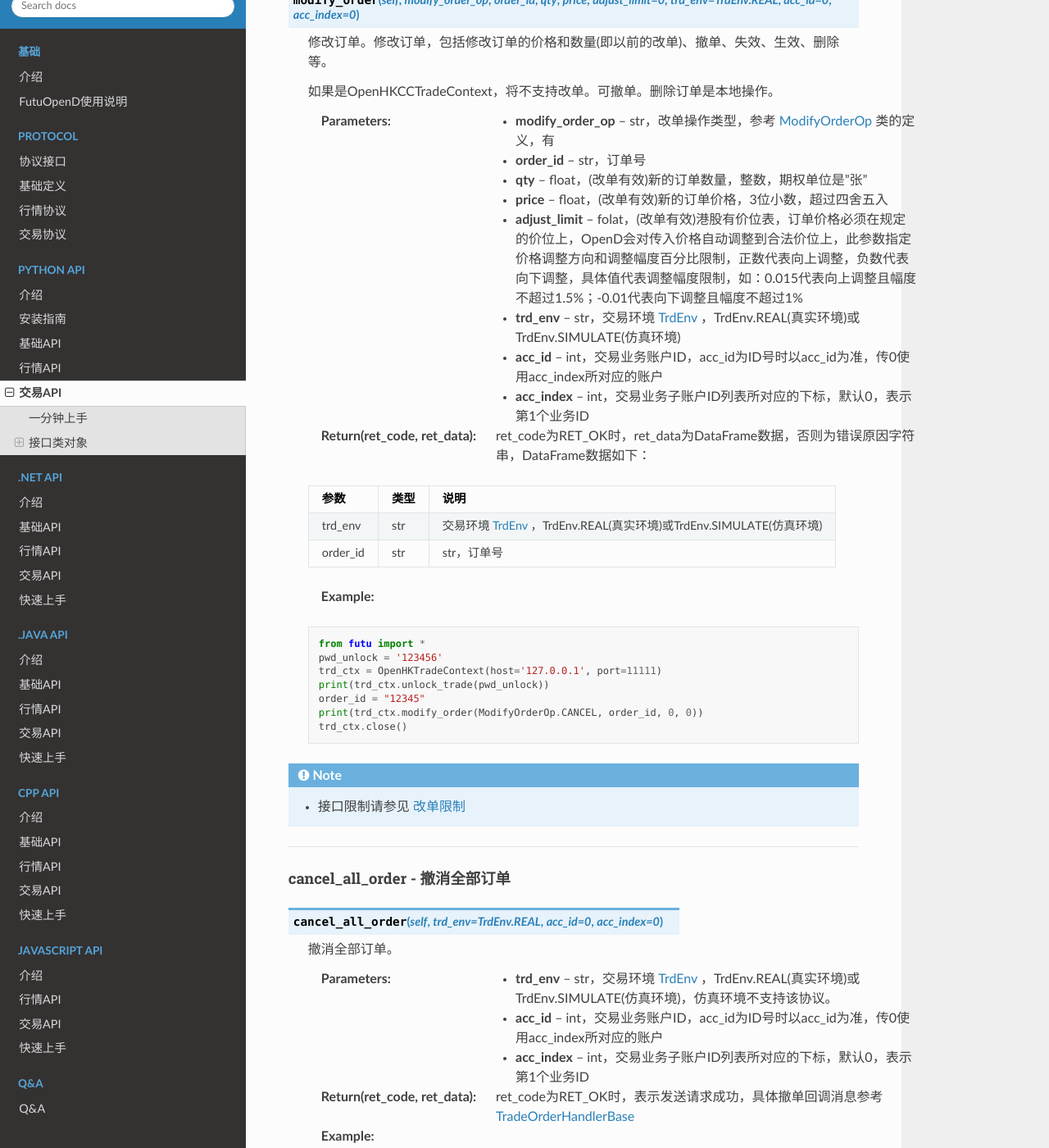
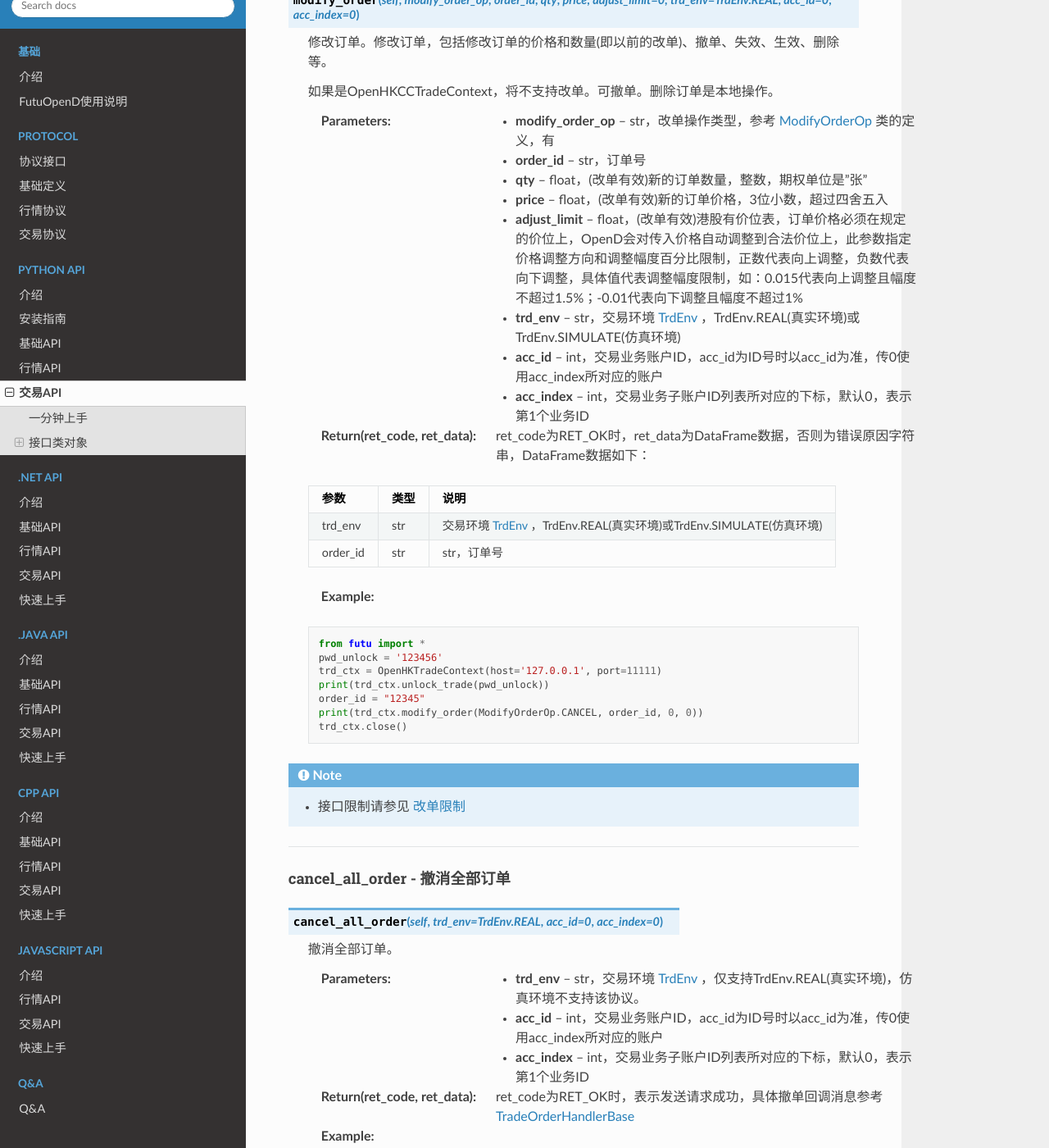
Before and after one commit to FutunnOpen/futu-api-doc, a Sphinx documentation site: the page built from doc_maker/source/api/Trade_API.rst, in a window 1280 px wide and 1400 px high, scrolled down 7982 px. Shown: the whole window at 82% size. Built offline with Sphinx 7.4.7 and the Read the Docs theme 2.0.0, drawn with Linux system fonts in a browser that asks for light colours; some of the changed text lies outside the part shown.

Commit message:
文档误写修正

```diff
--- a/doc_maker/source/api/Trade_API.rst
+++ b/doc_maker/source/api/Trade_API.rst
@@ -257,7 +257,7 @@ place_order - 下单
  :param code: str，代码
  :param trd_side: str，交易方向，参考 TrdSide_ 类的定义
  :param order_type: str，订单类型，参考 OrderType_ 类的定义
- :param adjust_limit: folat，港股有价位表，订单价格必须在规定的价位上，OpenD会对传入价格自动调整到合法价位上，此参数指定价格调整方向和调整幅度百分比限制，正数代表向上调整，负数代表向下调整，具体值代表调整幅度限制，如：0.015代表向上调整且幅度不超过1.5%；-0.01代表向下调整且幅度不超过1%
+ :param adjust_limit: float，港股有价位表，订单价格必须在规定的价位上，OpenD会对传入价格自动调整到合法价位上，此参数指定价格调整方向和调整幅度百分比限制，正数代表向上调整，负数代表向下调整，具体值代表调整幅度限制，如：0.015代表向上调整且幅度不超过1.5%；-0.01代表向下调整且幅度不超过1%
  :param trd_env: str，交易环境 TrdEnv_ ，  TrdEnv.REAL(真实环境)或TrdEnv.SIMULATE(仿真环境)
  :param acc_id: int，交易业务账户ID，acc_id为ID号时以acc_id为准，传0使用acc_index所对应的账户
  :param acc_index: int，交易业务子账户ID列表所对应的下标，默认0，表示第1个业务ID
@@ -346,7 +346,7 @@ modify_order - 修改订单
  :param order_id: str，订单号
  :param qty: float，(改单有效)新的订单数量，整数，期权单位是"张"
  :param price: float，(改单有效)新的订单价格，3位小数，超过四舍五入
- :param adjust_limit: folat，(改单有效)港股有价位表，订单价格必须在规定的价位上，OpenD会对传入价格自动调整到合法价位上，此参数指定价格调整方向和调整幅度百分比限制，正数代表向上调整，负数代表向下调整，具体值代表调整幅度限制，如：0.015代表向上调整且幅度不超过1.5%；-0.01代表向下调整且幅度不超过1%
+ :param adjust_limit: float，(改单有效)港股有价位表，订单价格必须在规定的价位上，OpenD会对传入价格自动调整到合法价位上，此参数指定价格调整方向和调整幅度百分比限制，正数代表向上调整，负数代表向下调整，具体值代表调整幅度限制，如：0.015代表向上调整且幅度不超过1.5%；-0.01代表向下调整且幅度不超过1%
  :param trd_env: str，交易环境 TrdEnv_ ，TrdEnv.REAL(真实环境)或TrdEnv.SIMULATE(仿真环境)
  :param acc_id: int，交易业务账户ID，acc_id为ID号时以acc_id为准，传0使用acc_index所对应的账户
  :param acc_index: int，交易业务子账户ID列表所对应的下标，默认0，表示第1个业务ID
@@ -384,7 +384,7 @@ cancel_all_order - 撤消全部订单
 
  撤消全部订单。
 
- :param trd_env: str，交易环境 TrdEnv_ ，TrdEnv.REAL(真实环境)或TrdEnv.SIMULATE(仿真环境)，仿真环境不支持该协议。
+ :param trd_env: str，交易环境 TrdEnv_ ，仅支持TrdEnv.REAL(真实环境)，仿真环境不支持该协议。
  :param acc_id: int，交易业务账户ID，acc_id为ID号时以acc_id为准，传0使用acc_index所对应的账户
  :param acc_index: int，交易业务子账户ID列表所对应的下标，默认0，表示第1个业务ID
  :return(ret_code, ret_data): ret_code为RET_OK时，表示发送请求成功，具体撤单回调消息参考 `TradeOrderHandlerBase <./Trade_API.html?highlight=tradeorderhandlerbase#id12>`_
@@ -418,7 +418,7 @@ change_order - 改单(老接口，兼容以前)
  :param order_id: str，订单号
  :param qty: float，(改单有效)新的订单数量，整数，期权单位是"张"
  :param price: float，(改单有效)新的订单价格，3位小数，超过四舍五入
- :param adjust_limit: folat，(改单有效)港股有价位表，订单价格必须在规定的价位上，OpenD会对传入价格自动调整到合法价位上，此参数指定价格调整方向和调整幅度百分比限制，正数代表向上调整，负数代表向下调整，具体值代表调整幅度限制，如：0.015代表向上调整且幅度不超过1.5%；-0.01代表向下调整且幅度不超过1%
+ :param adjust_limit: float，(改单有效)港股有价位表，订单价格必须在规定的价位上，OpenD会对传入价格自动调整到合法价位上，此参数指定价格调整方向和调整幅度百分比限制，正数代表向上调整，负数代表向下调整，具体值代表调整幅度限制，如：0.015代表向上调整且幅度不超过1.5%；-0.01代表向下调整且幅度不超过1%
  :param trd_env: str，交易环境 TrdEnv_ ，TrdEnv.REAL(真实环境)或TrdEnv.SIMULATE(仿真环境)
  :param acc_id: int，交易业务账户ID，传0默认第一个账户
  :return(ret_code, ret_data): ret_code为RET_OK时，ret_data为DataFrame数据，否则为错误原因字符串，DataFrame数据跟下面的modify_order(修改订单)相同。
```
